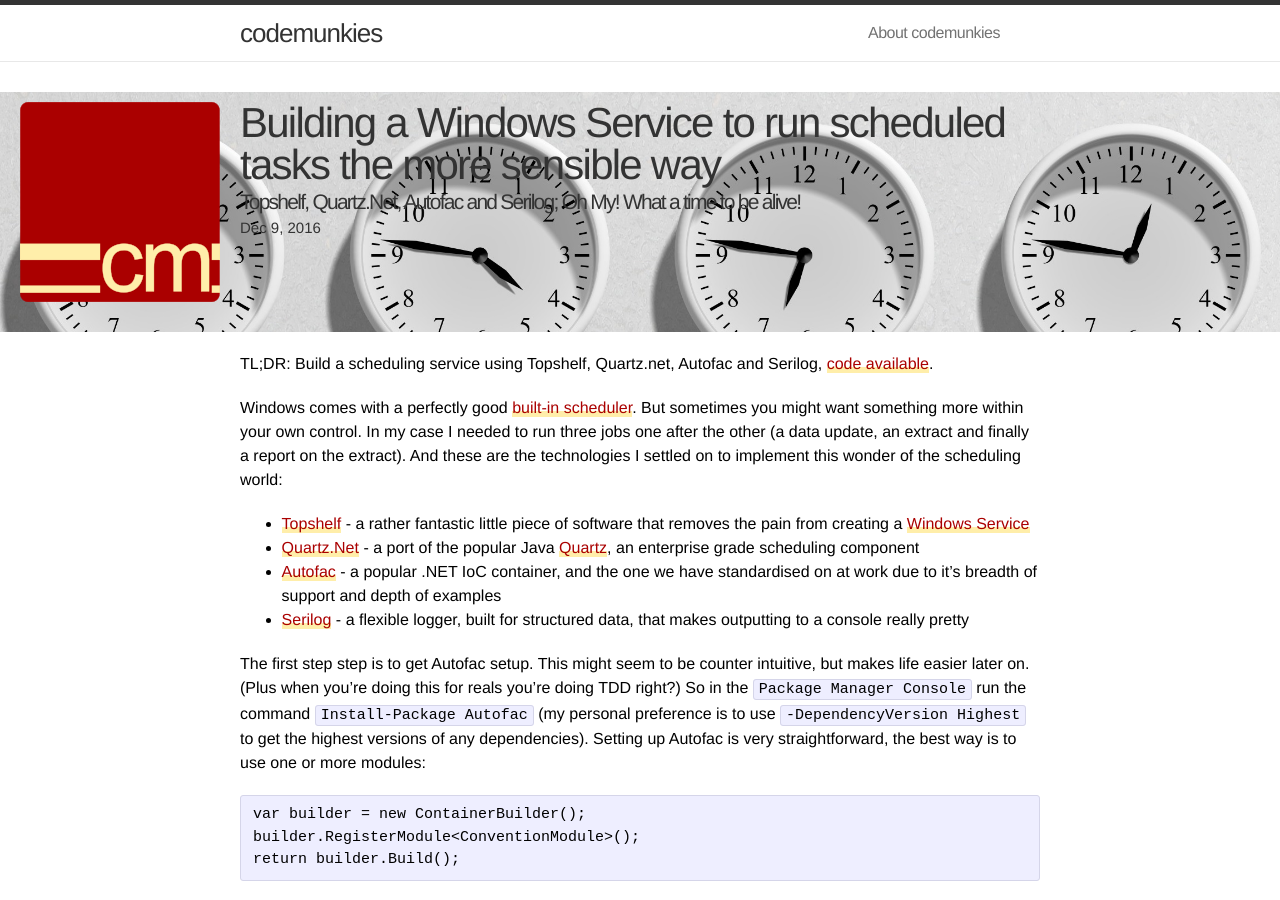
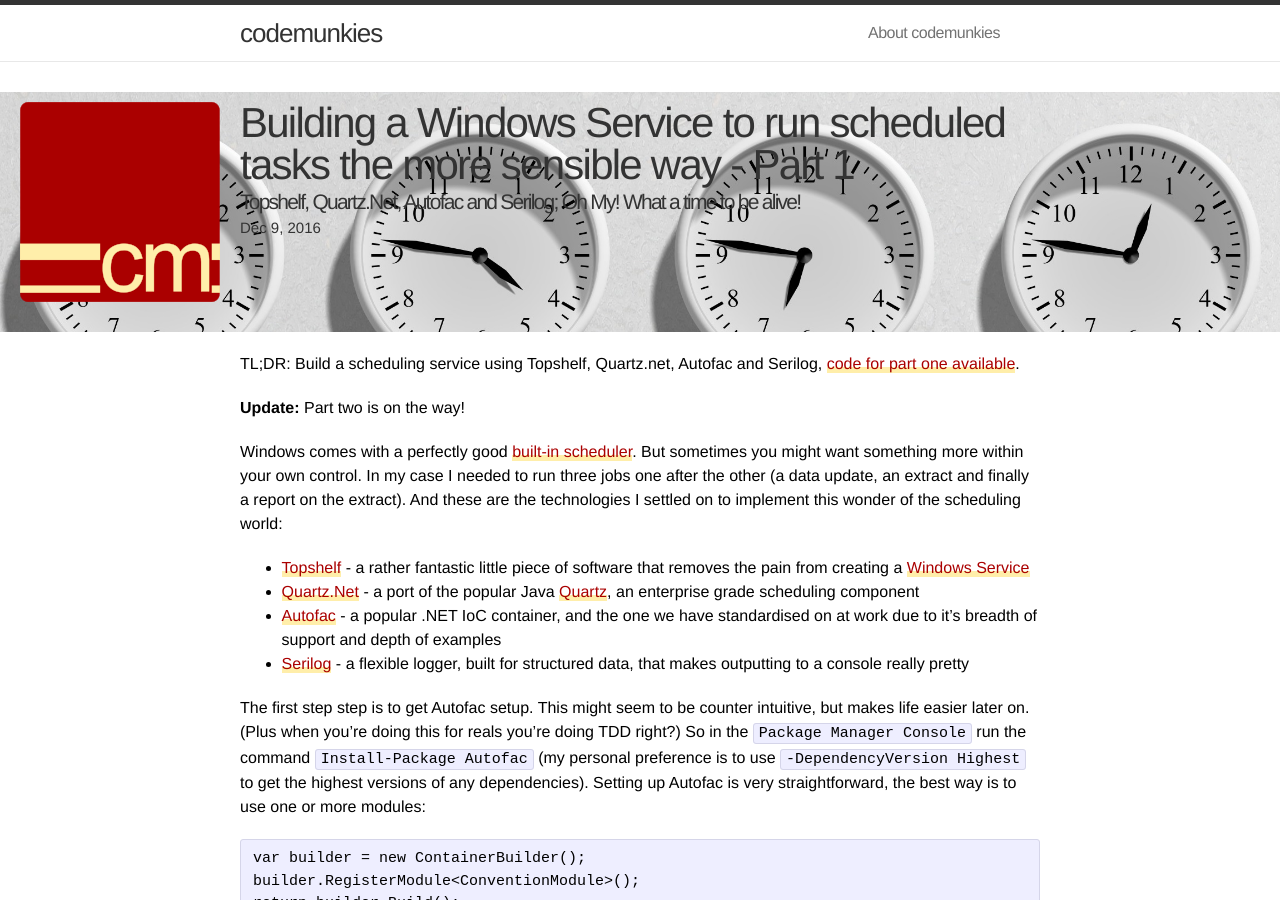
Before and after one commit to steve-codemunkies/stevehocking.github.io, a Jekyll site: the page built from _posts/2016-12-09-building-windows-scheduler-service.md, in a window 1280 px wide and 900 px high. Built offline with Jekyll 4.4.1, drawn with Linux system fonts in a browser that asks for light colours; nearby versions of some CDN libraries; comment, search, counter and statistics services are not loaded.

Commit message:
Modified to make clear that a pt2 is coming!

```diff
--- a/_posts/2016-12-09-building-windows-scheduler-service.md
+++ b/_posts/2016-12-09-building-windows-scheduler-service.md
@@ -1,6 +1,6 @@
 ---
 layout: 	post
-title:  	"Building a Windows Service to run scheduled tasks the more sensible way"
+title:  	"Building a Windows Service to run scheduled tasks the more sensible way - Part 1"
 description:  "Topshelf, Quartz.Net, Autofac and Serilog; Oh My! What a time to be alive!"
 date:   	2016-12-09 15:00:00
 categories: topshelf quartz.net autofac serilog
@@ -10,7 +10,9 @@ hero-image: /assets/2016-11-13-clocks.jpg
 supplemental-css: /css/clocks.css
 ---
 
-TL;DR: Build a scheduling service using Topshelf, Quartz.net, Autofac and Serilog, [code available](https://github.com/steve-codemunkies/WindowsSchedulerService).
+TL;DR: Build a scheduling service using Topshelf, Quartz.net, Autofac and Serilog, [code for part one available](https://github.com/steve-codemunkies/WindowsSchedulerService/tree/b581129db94d0083c01f4817e3869e82a7ec22a7).
+
+**Update:** Part two is on the way!
 
 Windows comes with a perfectly good [built-in scheduler](https://technet.microsoft.com/en-us/library/cc748993(v=ws.11).aspx). But sometimes you might want something more within your own control. In my case I needed to run three jobs one after the other (a data update, an extract and finally a report on the extract). And these are the technologies I settled on to implement this wonder of the scheduling world:
 
```
